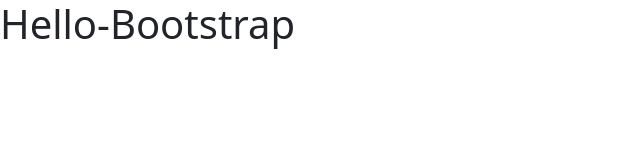
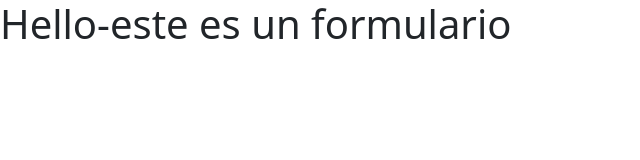
Before and after one commit to SergioFuentesDuoc/Formulario, a plain HTML site: page index.html in a window 1280 px wide. Shown: the whole page, without its empty margins (0-640 px from the left). Drawn offline with nearby package versions, Linux system fonts and the light colour scheme.

Commit message:
se creo titulo

```diff
--- a/index.html
+++ b/index.html
@@ -3,12 +3,12 @@
 <head>
   <meta charset="UTF-8">
   <meta name="viewport" content="width=device-width, initial-scale=1.0">
-  <title>Bootstrap Site</title>
+  <title>Formulario Postulacion</title>
   <link rel="stylesheet" href="https://stackpath.bootstrapcdn.com/bootstrap/5.0.0-alpha1/css/bootstrap.min.css" integrity="sha384-r4NyP46KrjDleawBgD5tp8Y7UzmLA05oM1iAEQ17CSuDqnUK2+k9luXQOfXJCJ4I" crossorigin="anonymous">
   <script src="https://cdn.jsdelivr.net/npm/popper.js@1.16.0/dist/umd/popper.min.js" integrity="sha384-Q6E9RHvbIyZFJoft+2mJbHaEWldlvI9IOYy5n3zV9zzTtmI3UksdQRVvoxMfooAo" crossorigin="anonymous"></script>
   <script src="https://stackpath.bootstrapcdn.com/bootstrap/5.0.0-alpha1/js/bootstrap.min.js" integrity="sha384-oesi62hOLfzrys4LxRF63OJCXdXDipiYWBnvTl9Y9/TRlw5xlKIEHpNyvvDShgf/" crossorigin="anonymous"></script>
 </head>
 <body>
-<h1>Hello-Bootstrap</h1>
+<h1>Hello-este es un formulario</h1>
 </body>
 </html>
```
